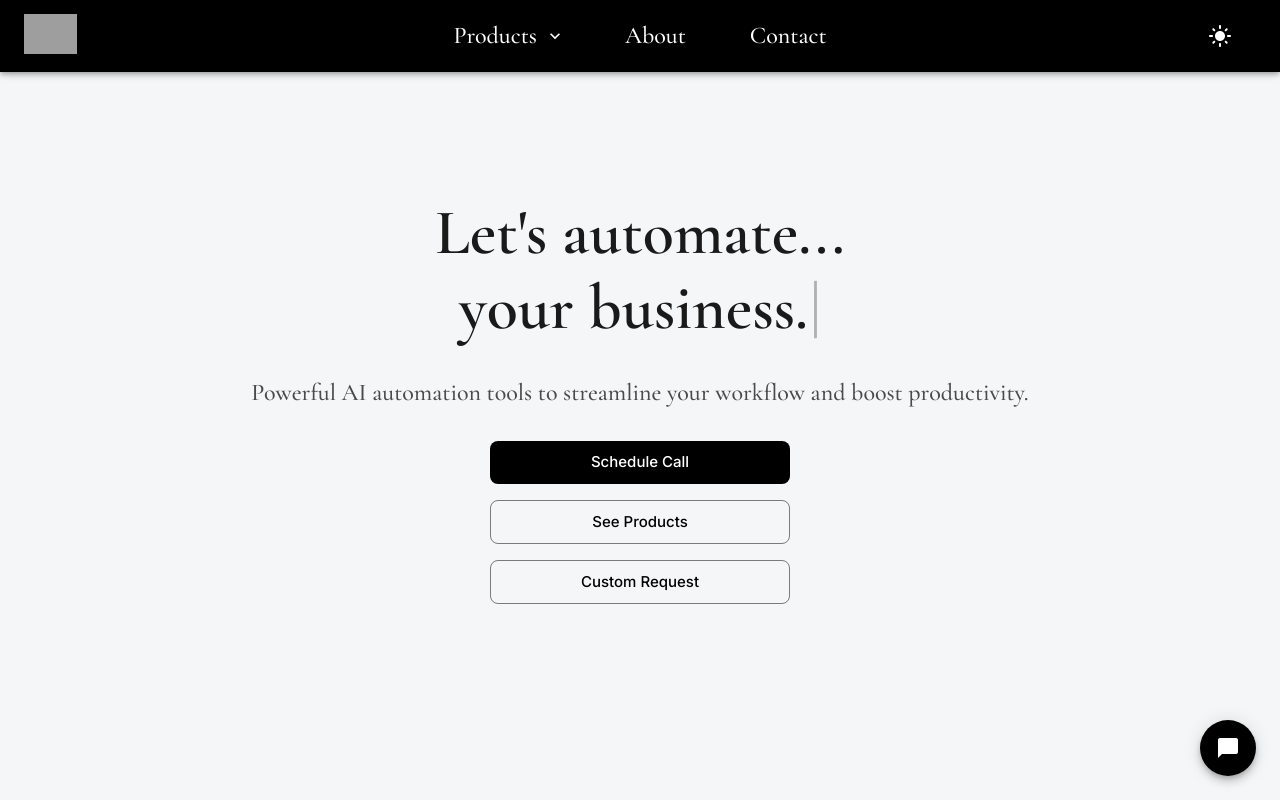
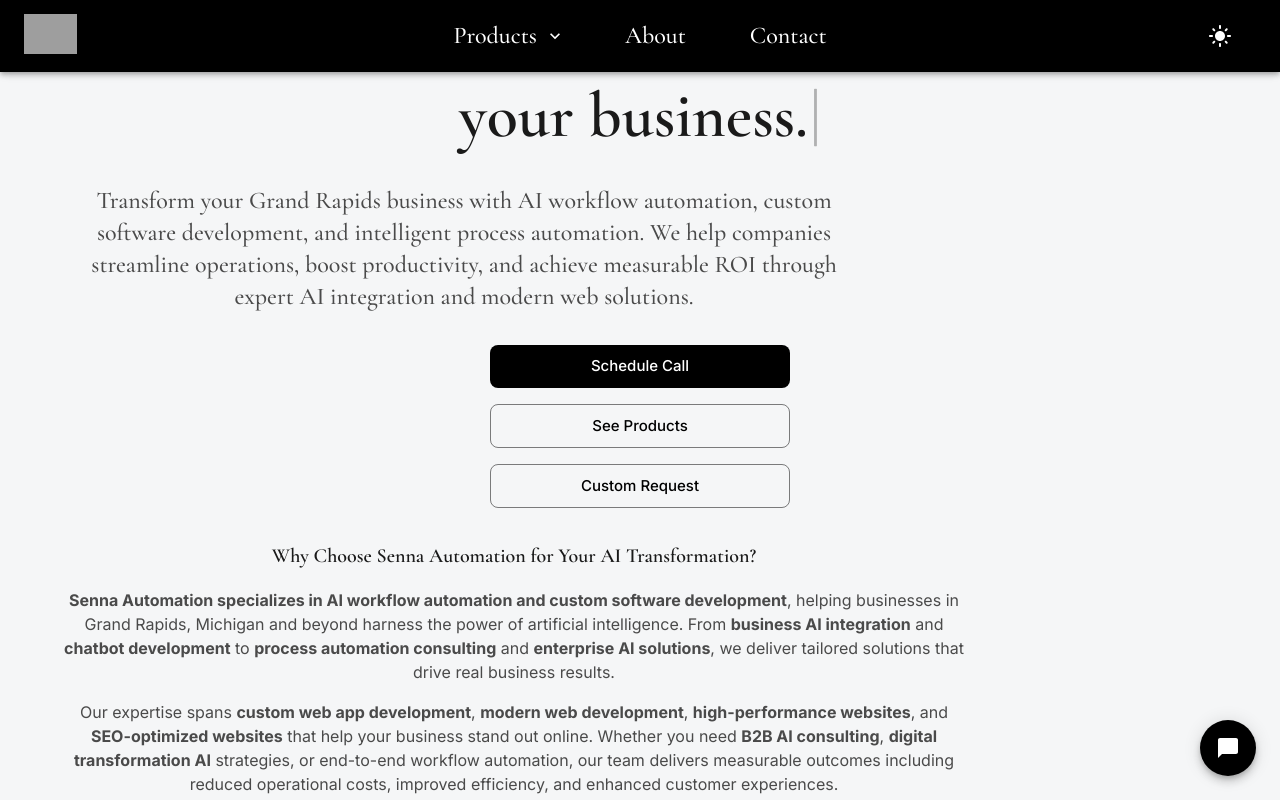
Before and after one commit to justinkahrs/senna-automation, a Next.js app: page / in a window 1280 px wide. Shown: the top 800 px of the page. Built offline with nearby package versions, Linux system fonts and the light colour scheme; grey boxes are pictures that could not be loaded.

Commit message:
seo: improve homepage with keyword-rich content and semantic HTML

```diff
--- a/src/app/page.tsx
+++ b/src/app/page.tsx
@@ -5,11 +5,14 @@ import SeeProductsButton from "@/components/SeeProductsButton";
 import AnimatedHeroTitle from "@/components/AnimatedHeroTitle";
 import { Box, Container, Stack, Typography } from "@mui/material";
 import { useTheme } from "@mui/material/styles";
+
 export default function Home() {
   const theme = useTheme();
   return (
     <>
       <Box
+        component="section"
+        aria-labelledby="hero-heading"
         sx={{
           bgcolor: theme.palette.background.default,
           minHeight: "100vh",
@@ -23,16 +26,22 @@ export default function Home() {
           <Stack spacing={4}>
             <AnimatedHeroTitle />
             <Typography
+              id="hero-description"
               variant="h5"
               align="center"
+              component="h2"
               color="text.secondary"
               sx={{
                 mb: 6,
                 mx: "auto",
+                maxWidth: 800,
               }}
             >
-              Powerful AI automation tools to streamline your workflow and boost
-              productivity.
+              Transform your Grand Rapids business with AI workflow automation,
+              custom software development, and intelligent process automation. We
+              help companies streamline operations, boost productivity, and
+              achieve measurable ROI through expert AI integration and modern web
+              solutions.
             </Typography>
             <Box sx={{ display: "flex", gap: 2, justifyContent: "center" }}>
               <Stack spacing={2} sx={{ textAlign: "center", width: 300 }}>
@@ -40,14 +49,75 @@ export default function Home() {
                   fullWidth
                   size="large"
                   text="Schedule Call"
+                  aria-label="Schedule a consultation call with our AI automation experts"
                 />
-                <SeeProductsButton fullWidth size="large" text="See Products" />
+                <SeeProductsButton
+                  fullWidth
+                  size="large"
+                  text="See Products"
+                  aria-label="View our AI automation and software development products"
+                />
                 <RequestFormButton
                   fullWidth
                   size="large"
                   text="Custom Request"
+                  aria-label="Submit a custom project request"
                 />
               </Stack>
+            </Box>
+            <Box
+              component="article"
+              sx={{
+                mt: 8,
+                mx: "auto",
+                maxWidth: 900,
+              }}
+            >
+              <Typography
+                variant="h6"
+                component="h3"
+                align="center"
+                color="text.primary"
+                gutterBottom
+                sx={{ fontWeight: 600 }}
+              >
+                Why Choose Senna Automation for Your AI Transformation?
+              </Typography>
+              <Typography
+                variant="body1"
+                align="center"
+                color="text.secondary"
+                sx={{ mt: 2 }}
+              >
+                <strong>
+                  Senna Automation specializes in AI workflow automation and
+                  custom software development
+                </strong>
+                , helping businesses in Grand Rapids, Michigan and beyond harness
+                the power of artificial intelligence. From{" "}
+                <strong>business AI integration</strong> and{" "}
+                <strong>chatbot development</strong> to{" "}
+                <strong>process automation consulting</strong> and{" "}
+                <strong>enterprise AI solutions</strong>, we deliver tailored
+                solutions that drive real business results.
+              </Typography>
+              <Typography
+                variant="body1"
+                align="center"
+                color="text.secondary"
+                sx={{ mt: 2 }}
+              >
+                Our expertise spans <strong>custom web app development</strong>,{" "}
+                <strong>modern web development</strong>,{" "}
+                <strong>high-performance websites</strong>, and{" "}
+                <strong>SEO-optimized websites</strong> that help your business
+                stand out online. Whether you need{" "}
+                <strong>B2B AI consulting</strong>,{" "}
+                <strong>digital transformation AI</strong> strategies, or
+                end-to-end workflow automation, our team delivers measurable
+                outcomes including reduced operational costs, improved efficiency,
+                and enhanced customer experiences.
+              </Typography>
             </Box>
           </Stack>
         </Container>
```
